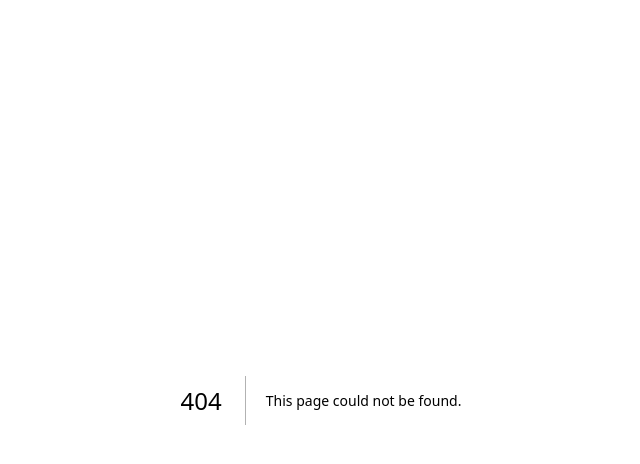
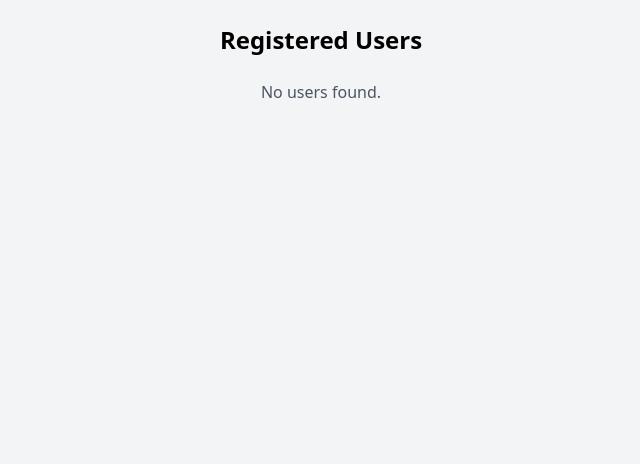
Before and after one commit to yogeshpatel09/Qless-system, a Next.js app: page /users in a window 1280 px wide. Before the commit this address had no page. Shown: the top 464 px of the page, without its empty margins (319-959 px from the left). Built offline with nearby package versions, Linux system fonts and the light colour scheme.

Commit message:
new file:   src/app/(pages)/allusers/Page.js 	new file:   src/app/(pages)/users/page.js

```diff
--- /dev/null
+++ b/src/app/(pages)/allusers/Page.js
@@ -0,0 +1,34 @@
+"use client";
+
+import { useEffect, useState } from "react";
+
+export default function AllUsers() {
+  const [users, setUsers] = useState([]);
+
+  useEffect(() => {
+    // Fetch all data from localStorage
+    const storedData = JSON.parse(localStorage.getItem("workSignupData")) || [];
+    setUsers(storedData);
+  }, []);
+
+  return (
+    <div className="min-h-screen flex flex-col items-center bg-gray-100 p-6">
+      <h1 className="text-2xl font-bold mb-6">Registered Users</h1>
+      {users.length === 0 ? (
+        <p className="text-gray-600">No users found.</p>
+      ) : (
+        <div className="grid grid-cols-1 md:grid-cols-3 gap-4 w-full max-w-5xl">
+          {users.map((user, index) => (
+            <div
+              key={index}
+              className="bg-white p-4 rounded-lg shadow-md flex flex-col items-start"
+            >
+              <p className="font-bold text-lg text-gray-800">{user.name}</p>
+              <p className="text-sm text-gray-600">{user.description}</p>
+            </div>
+          ))}
+        </div>
+      )}
+    </div>
+  );
+}
--- /dev/null
+++ b/src/app/(pages)/users/page.js
@@ -0,0 +1,34 @@
+"use client";
+
+import { useEffect, useState } from "react";
+
+export default function AllUsers() {
+  const [users, setUsers] = useState([]);
+
+  useEffect(() => {
+    // Fetch all data from localStorage
+    const storedData = JSON.parse(localStorage.getItem("workSignupData")) || [];
+    setUsers(storedData);
+  }, []);
+
+  return (
+    <div className="min-h-screen flex flex-col items-center bg-gray-100 p-6">
+      <h1 className="text-2xl font-bold mb-6">Registered Users</h1>
+      {users.length === 0 ? (
+        <p className="text-gray-600">No users found.</p>
+      ) : (
+        <div className="grid grid-cols-1 md:grid-cols-3 gap-4 w-full max-w-5xl">
+          {users.map((user, index) => (
+            <div
+              key={index}
+              className="bg-white p-4 rounded-lg shadow-md flex flex-col items-start"
+            >
+              <p className="font-bold text-lg text-gray-800">{user.name}</p>
+              <p className="text-sm text-gray-600">{user.description}</p>
+            </div>
+          ))}
+        </div>
+      )}
+    </div>
+  );
+}
```
